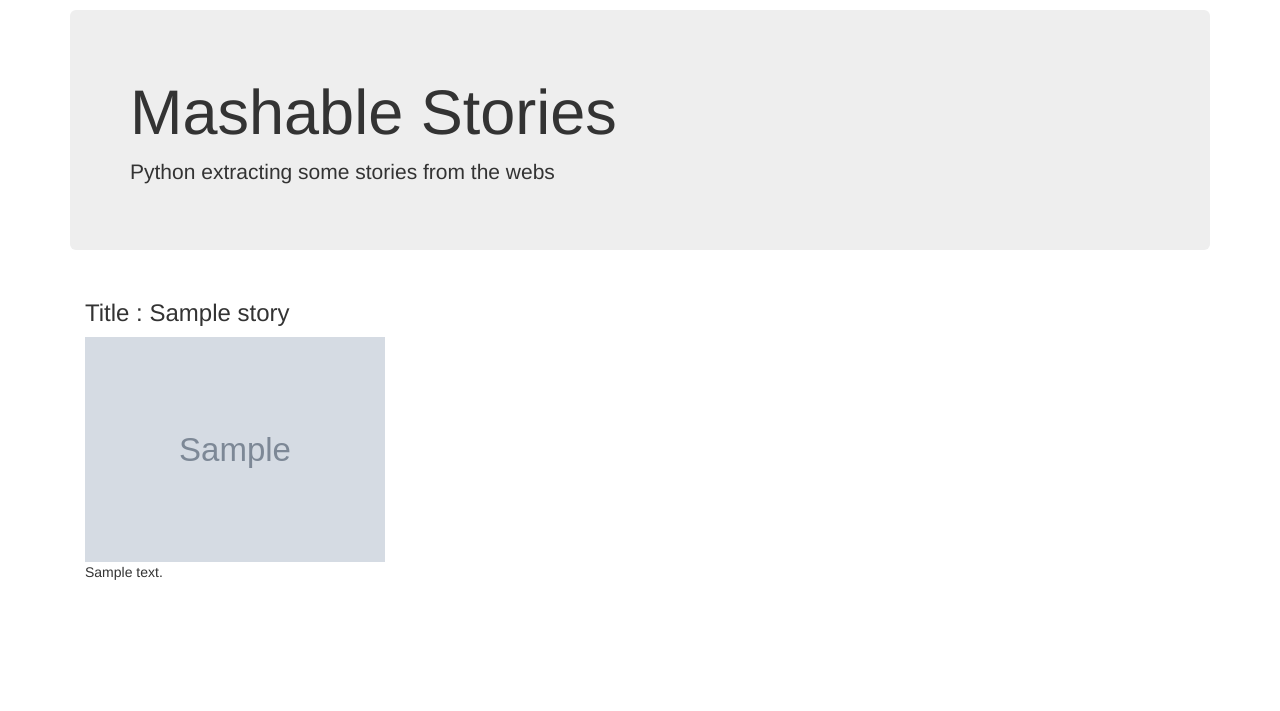
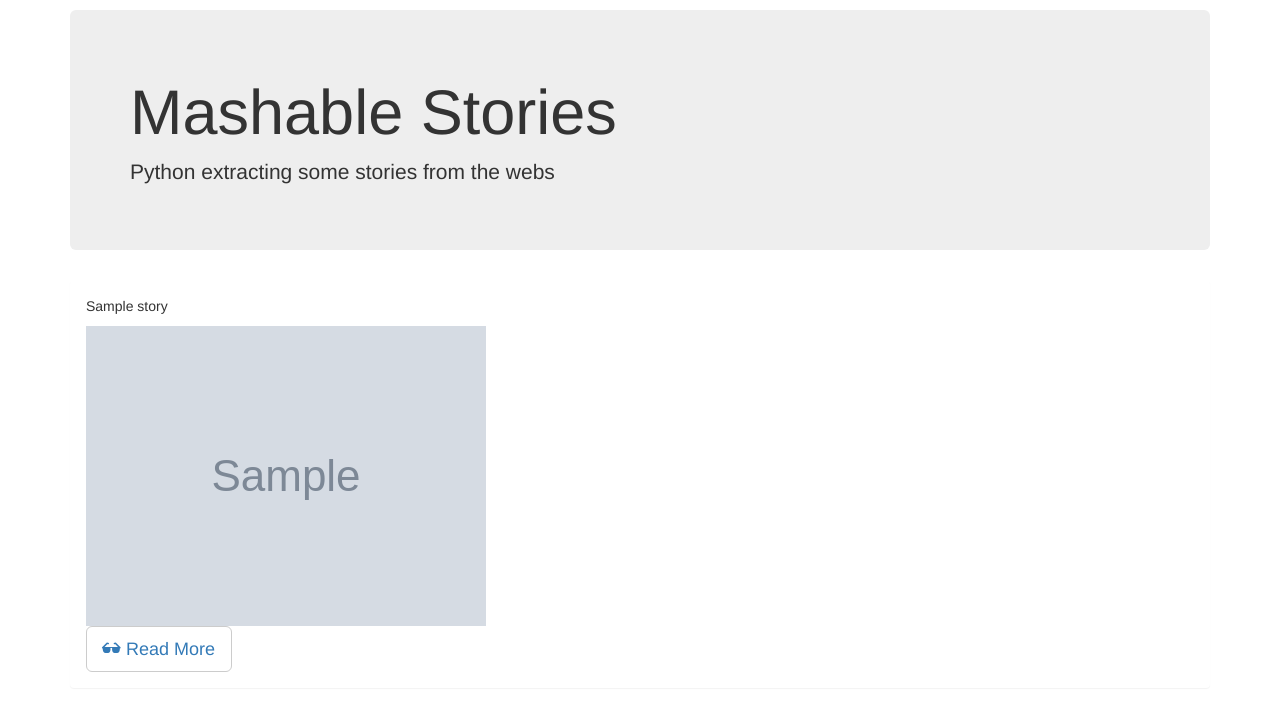
Before and after one commit to 120photo/pyMash, a Flask app: template templates/home.html in a window 1280 px wide. Shown: the part 20-731 px from the top of the page. Run offline with Flask 2, Linux system fonts and the light colour scheme; the template is opened without the code that fills it: most values are stand-ins (such as "Sample title", 1, 10 or a date in 2020); grey boxes marked "Sample" are stand-in pictures; parts of the project's set-up code (start-up, migrations or seed data) failed here and were passed over; some libraries are stand-ins or nearby versions.

Commit message:
made some changes to layout, stories in a pannel

```diff
--- a/templates/home.html
+++ b/templates/home.html
@@ -6,10 +6,14 @@
 </div>
 {% for story in doc['new']  %}
 
-  <div class="col-sm-6 col-md-4">
-    <h3>Title : {{ story['title'] }}</h3>
-    <img src='{{ story['image'] }}' width="300px" /><br/>
-    <p>{{ story['excerpt'] }}</p>
+    <div class="panel">
+    <div class="panel-body">
+      <p>{{ story['title'] }}</p>
+      <img src="{{ story['responsive_images'][0]['image'] }}" alt="" /><br />
+      <button type="button" class="btn btn-default btn-lg">
+        <a href="{{ story['link'] }}" target="_blank"><span class="glyphicon glyphicon-sunglasses" aria-hidden="true"></span> Read More</a>
+      </button>
+    </div>
   </div>
 
 {% endfor %}
```
